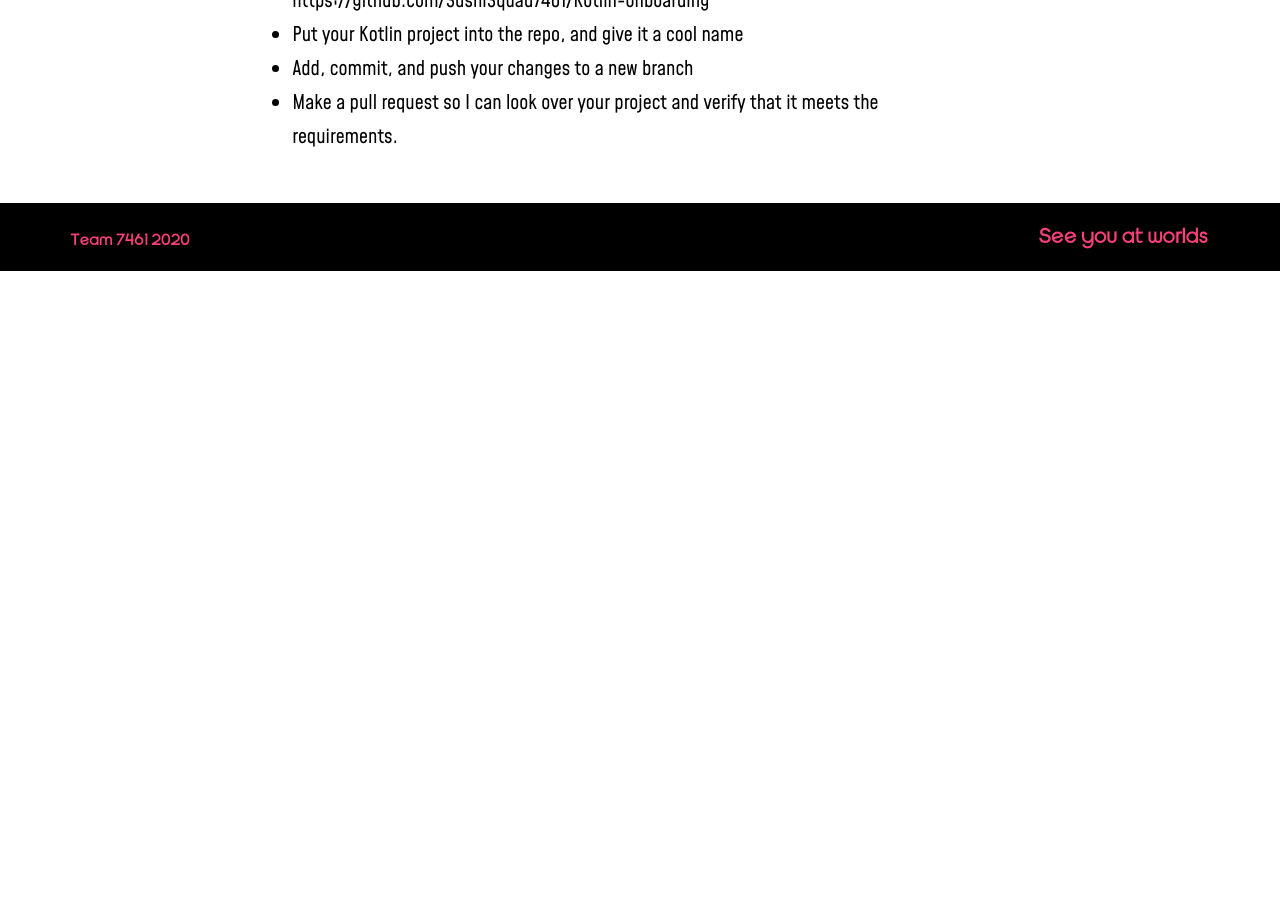
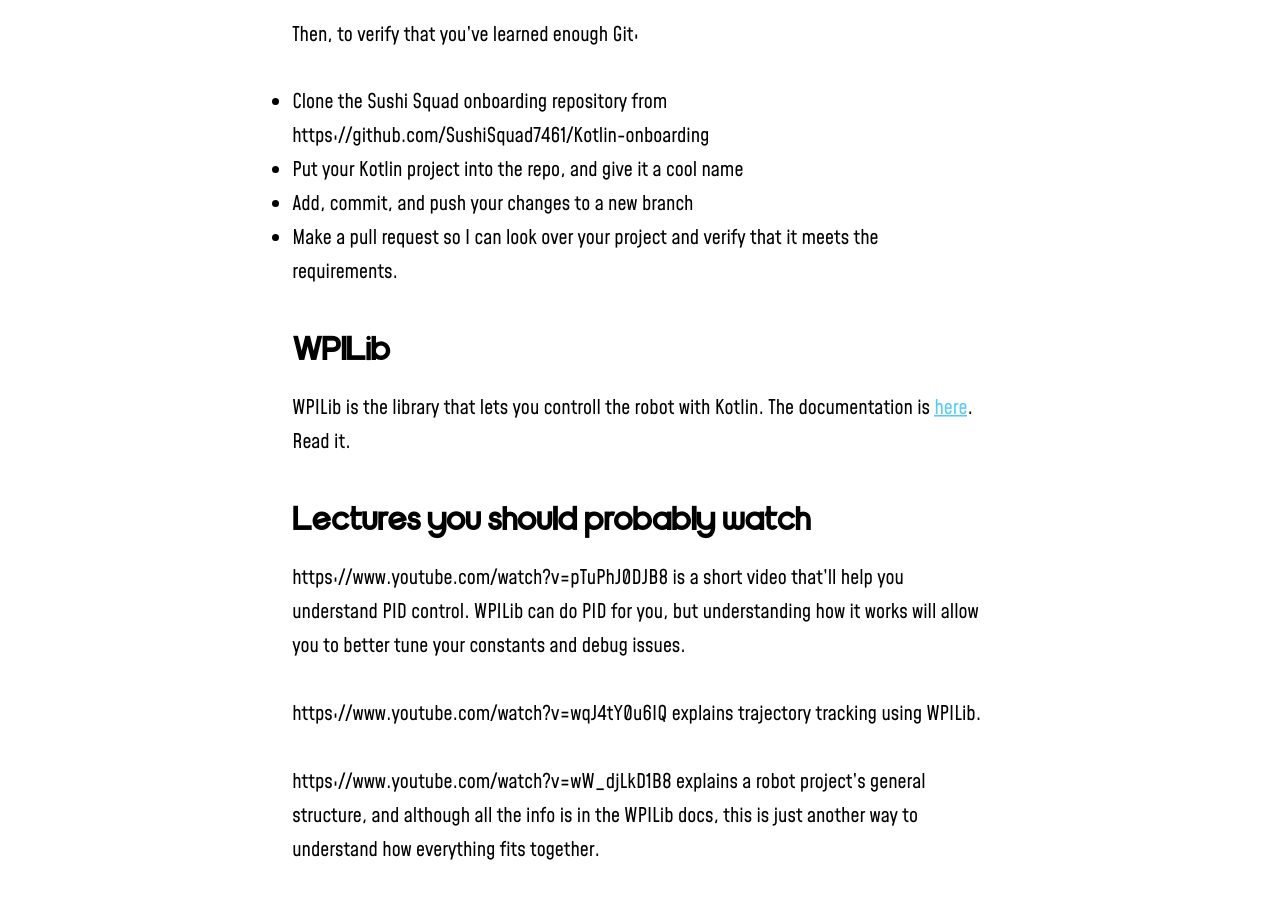
Before and after one commit to daviddarnes/alembic, a Jekyll site: the page built from programming-onboarding.md, in a window 1280 px wide and 900 px high, scrolled down 1687 px. Built offline with Jekyll 4.4.1, drawn with Linux system fonts in a browser that asks for light colours; before the commit the page ends 1958 px from its top, so only the background shows below that; some of the changed text lies outside the part shown.

Commit message:
More onboarding stuff

```diff
--- a/programming-onboarding.md
+++ b/programming-onboarding.md
@@ -5,9 +5,9 @@
 
 ### Kotlin resources
 
-This year on prog, we're going to be making the switch from Java to Kotlin. If you're already proficient in Java, Python, or any similar language, the best place to learn is from the [Kotlin Koans](https://kotlinlang.org/docs/tutorials/koans.html) or Tutorialspoint.
+This year on prog, we're going to be making the switch from Java to Kotlin. If you're wondering why, read [this paper](https://www.chiefdelphi.com/uploads/default/original/3X/4/9/49f9c846e580bdb9423fc3d0560573d162638b57.pdf)  If you're already proficient in Java, Python, or any similar language, the best place to learn is from the [Kotlin Koans](https://kotlinlang.org/docs/tutorials/koans.html) or Tutorialspoint.
 
-If you're a beginner, most Kotlin tutorials you'll find online are either designed for people who already know Java, or are looking to do Android development. The best resource for someone in your situation is [Head First Kotlin](https://www.amazon.com/Head-First-Kotlin-Brain-Friendly-Guide/dp/1491996692).
+If you're a beginner, most Kotlin tutorials you'll find online are either designed for people who already know Java, or are looking to do Android development. The best resource for someone in your situation is [Head First Kotlin](https://www.amazon.com/Head-First-Kotlin-Brain-Friendly-Guide/dp/1491996692). [This](https://www.youtube.com/watch?v=F9UC9DY-vIU) is a pretty good Youtube tutorial that you can follow along with as well.
 
 Before you start the rest of your prog training, you'll need to be reasonably good at Kotlin. To make sure everyone is on the same page during programming discussions, write a program that meets the following requirements:
 
@@ -21,6 +21,8 @@
 - Must appropriately use `val` and `var`
 - Must use a `filter` statment
 - Must follow the [Kotlin Style Guide](https://kotlinlang.org/docs/reference/coding-conventions.html)
+
+Although the official development environment is VSCode, you should use IntelliJ for most of your development.
 
 ### Git(hub) requirements
 
@@ -37,3 +39,13 @@
 - Put your Kotlin project into the repo, and give it a cool name
 - Add, commit, and push your changes to a new branch
 - Make a pull request so I can look over your project and verify that it meets the requirements.
+
+### WPILib
+WPILib is the library that lets you controll the robot with Kotlin. The documentation is [here](https://docs.wpilib.org/en/stable/). Read it.
+
+### Lectures you should probably watch
+https://www.youtube.com/watch?v=pTuPhJ0DJB8 is a short video that'll help you understand PID control. WPILib can do PID for you, but understanding how it works will allow you to better tune your constants and debug issues.
+
+https://www.youtube.com/watch?v=wqJ4tY0u6IQ explains trajectory tracking using WPILib.
+
+https://www.youtube.com/watch?v=wW_djLkD1B8 explains a robot project's general structure, and although all the info is in the WPILib docs, this is just another way to understand how everything fits together.
```
